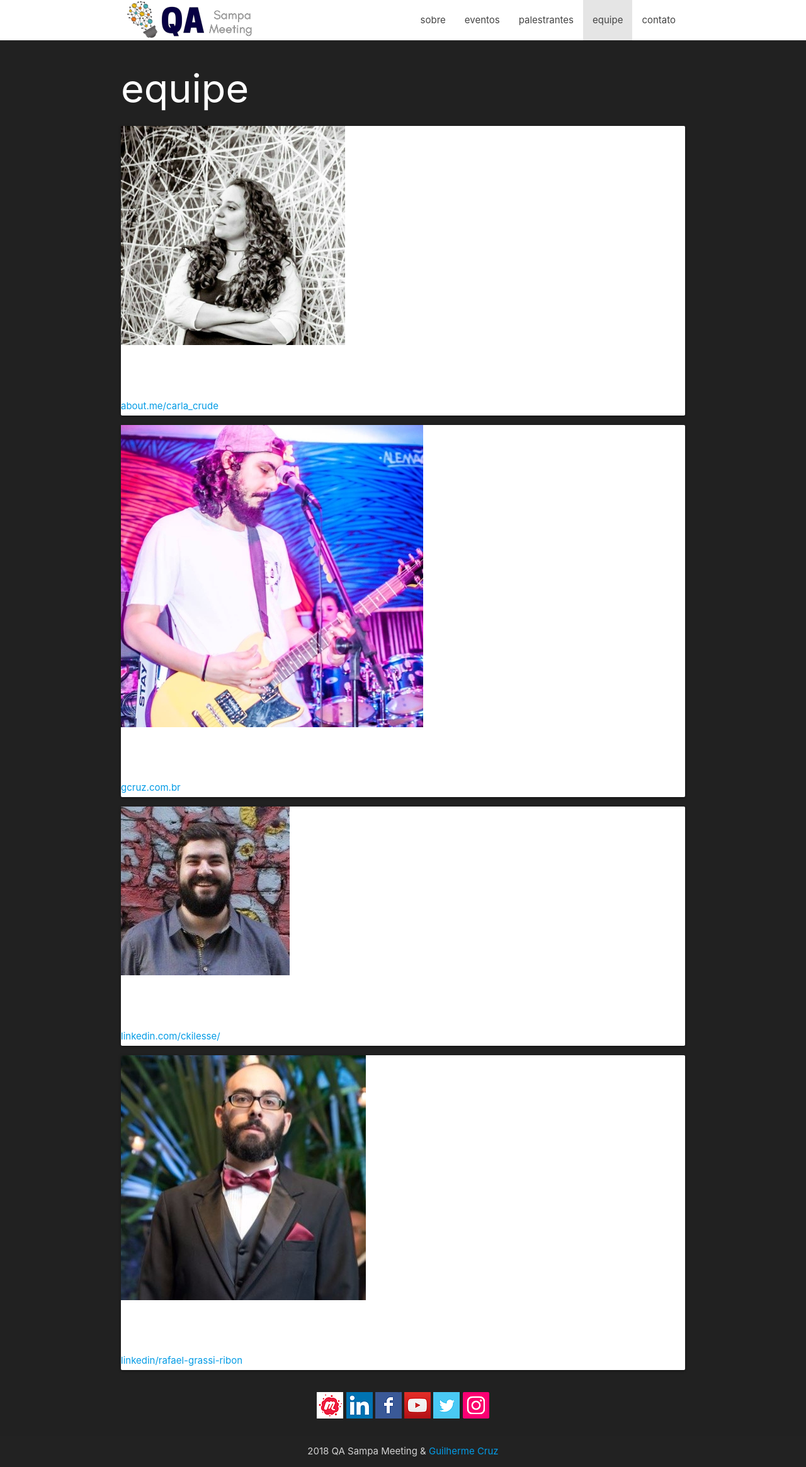
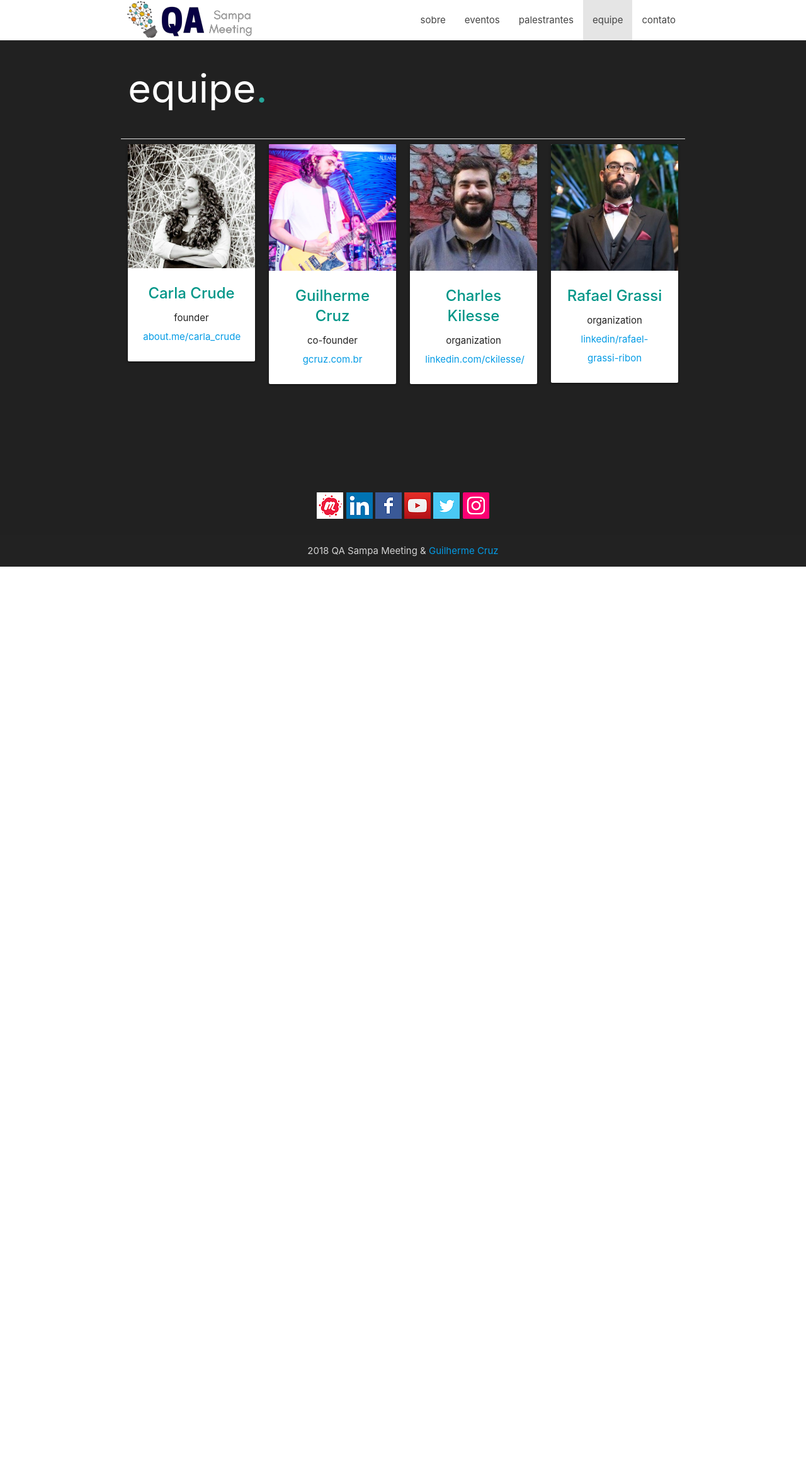
Before and after one commit to qasampameeting/qasampameeting.github.io, a Jekyll site: the page built from team.md, in a window 1280 px wide. Shown: the whole page at 63% size. Built offline with Jekyll 4.4.1, drawn with Linux system fonts in a browser that asks for light colours; nearby versions of some CDN libraries; after the commit the page ends 900 px from its top, so only the background shows below that.

Commit message:
[materialize] Team page update

```diff
--- a/_config.yml
+++ b/_config.yml
@@ -92,6 +92,32 @@ speakers:
     image: wellington-avelino.jpg
     link: https://www.linkedin.com/in/wellington-avelino
 
+# TEAM
+team:
+  - name: Carla Crude
+    role: founder
+    image: carla-crude.jpg
+    link: https://about.me/carla_crude
+    link_text: about.me/carla_crude
+
+  - name: Guilherme Cruz
+    role: co-founder
+    image: guilherme-cruz.jpg
+    link: http://gcruz.com.br
+    link_text: gcruz.com.br
+
+  - name: Charles Kilesse
+    role: organization
+    image: charles-kilesse.jpg
+    link: https://www.linkedin.com/in/ckilesse/
+    link_text: linkedin.com/ckilesse/
+
+  - name: Rafael Grassi
+    role: organization
+    image: rafael-grassi.jpg
+    link: https://www.linkedin.com/in/rafael-grassi-ribon-2797b4b2/
+    link_text: linkedin/rafael-grassi-ribon
+
 # SOCIAL MEDIA
 social:
   meetup: https://www.meetup.com/pt-BR/qasampameeting
--- a/team.md
+++ b/team.md
@@ -3,40 +3,23 @@ layout: default
 title: Equipe QA Sampa Meeting
 ---
 
-<div class="team">
-    <h1 class="pageTitle">equipe</h1>
-    <div class="team-content">
-        <div class="card">
-            <a href="https://about.me/carla_crude" target="_blank">
-                <img src="/assets/img/team/carla-crude.jpg">
-            </a>
-            <p class="intro">Carla Crude<br/>founder<br/>
-                <a href="https://about.me/carla_crude" target="_blank">about.me/carla_crude</a>
-            </p>
-        </div>
-        <div class="card">
-            <a href="http://gcruz.com.br" target="_blank">
-                <img src="/assets/img/team/guilherme-cruz.jpg">
-            </a>
-            <p class="intro">Guilherme Cruz<br/>co-founder<br/>
-                <a href="http://gcruz.com.br" target="_blank">gcruz.com.br</a>
-            </p>
-        </div>
-        <div class="card">
-            <a href="https://www.linkedin.com/in/ckilesse/" target="_blank">
-                <img src="/assets/img/team/charles-kilesse.jpg">
-            </a>
-            <p class="intro">Charles Kilesse<br/>organization<br/>
-                <a href="https://www.linkedin.com/in/ckilesse/" target="_blank">linkedin.com/ckilesse/</a>
-            </p>
-        </div>
-        <div class="card">
-            <a href="https://www.linkedin.com/in/rafael-grassi-ribon-2797b4b2/" target="_blank">
-                <img src="/assets/img/team/rafael-grassi.jpg">
-            </a>
-            <p class="intro">Rafael Grassi<br/>organization<br/>
-                <a href="https://www.linkedin.com/in/rafael-grassi-ribon-2797b4b2/" target="_blank">linkedin/rafael-grassi-ribon</a>
-            </p>
-        </div>
+<div class="row"><div class="col s12"><h1 class="qasp-title">equipe</h1></div></div>
+<div class="divider"></div>
+<div class="row">
+  {% for member in site.team %}
+  <div class="col m3 s12">
+    <div class="card white grey-text text-darken-4">
+      <div class="card-image">
+        <a href="{{ member.link }}" target="_blank">
+          <img src="/assets/img/team/{{ member.image }}">
+        </a>
+      </div>
+      <div class="card-content center">
+        <span class="card-title center"><strong><a class="teal-text" href="{{ member.link }}" target="_blank">{{ member.name }}</a></strong></span>
+        <p>{{ member.role }}</p>
+        <p><a href="{{ member.link }}" target="_blank">{{ member.link_text }}</a></p>
+      </div>
     </div>
+  </div>
+  {% endfor %}
 </div>
```
